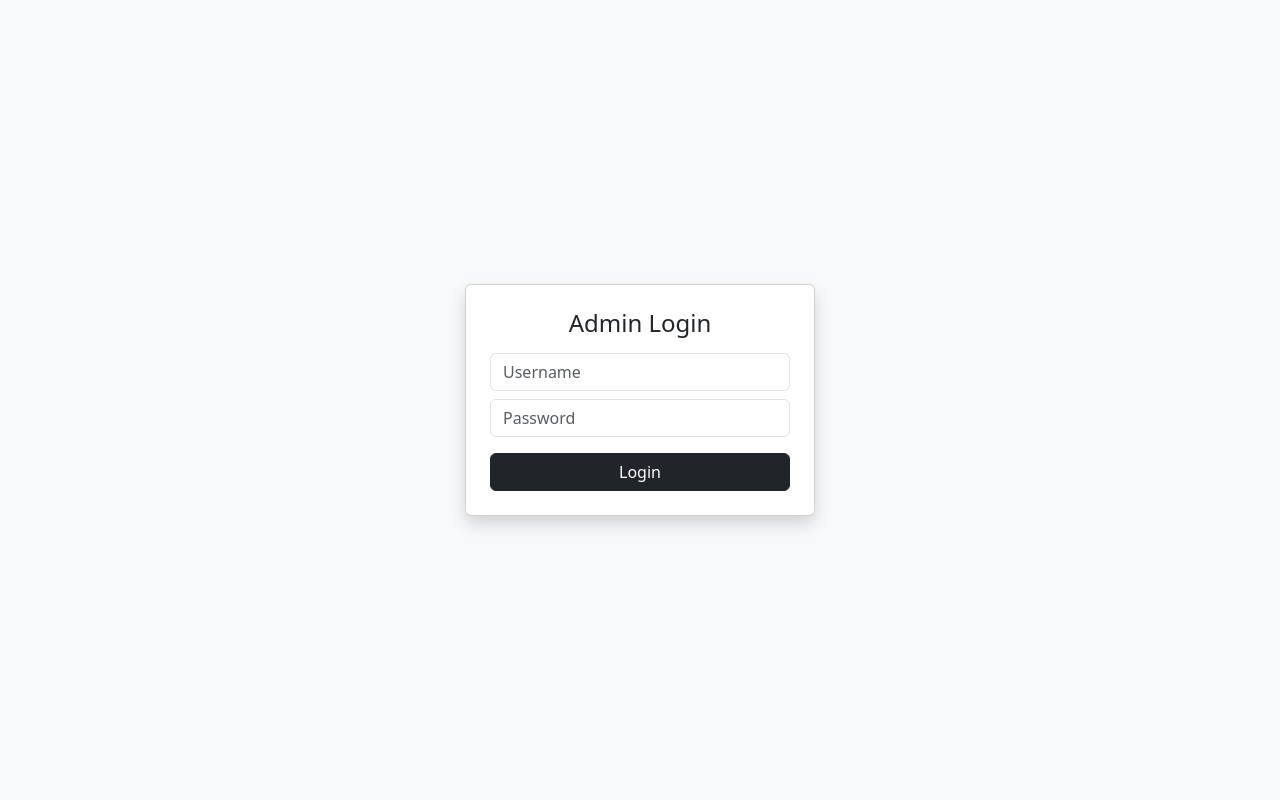
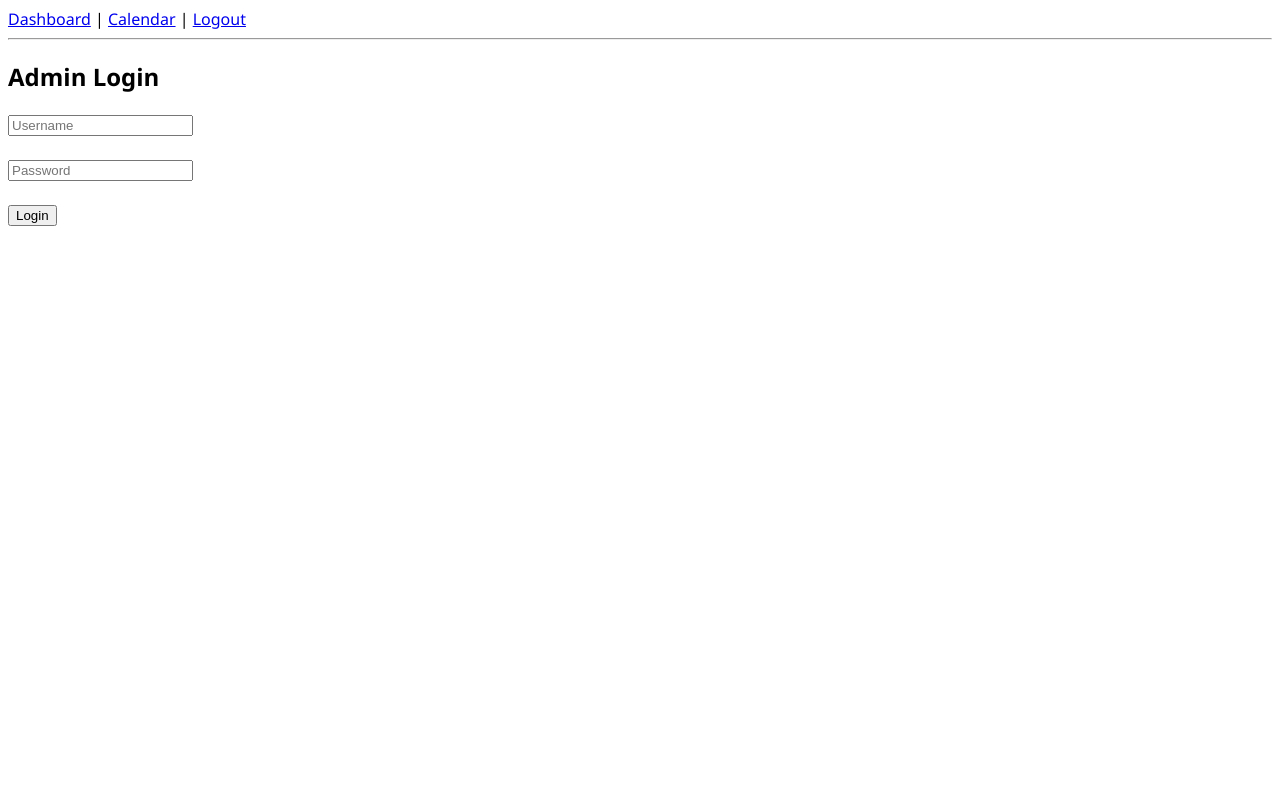
Before and after one commit to A-B1SHEMA/SHEMAPRT, a Flask app: page /login in a window 1280 px wide. Run offline with Flask 3, Linux system fonts and the light colour scheme.

Commit message:
Refactor login.html to extend layout and simplify form

```diff
--- a/templates/login.html
+++ b/templates/login.html
@@ -1,24 +1,10 @@
-<!DOCTYPE html>
-<html>
-<head>
-<link rel="stylesheet"
-  href="https://cdn.jsdelivr.net/npm/bootstrap@5.3.0/dist/css/bootstrap.min.css">
-</head>
-<body class="d-flex align-items-center justify-content-center bg-light" style="height:100vh">
-
-<div class="card shadow p-4" style="width: 350px;">
-    <h4 class="text-center mb-3">Admin Login</h4>
-
-    {% if error %}
-        <div class="alert alert-danger">{{ error }}</div>
-    {% endif %}
-
-    <form method="POST">
-        <input class="form-control mb-2" type="text" name="username" placeholder="Username" required>
-        <input class="form-control mb-3" type="password" name="password" placeholder="Password" required>
-        <button class="btn btn-dark w-100">Login</button>
-    </form>
-</div>
-
-</body>
-</html>
+{% extends "layout.html" %}
+{% block content %}
+<h2>Admin Login</h2>
+<form method="POST">
+    <input type="text" name="username" placeholder="Username" required><br><br>
+    <input type="password" name="password" placeholder="Password" required><br><br>
+    <button type="submit">Login</button>
+</form>
+{% if error %}<p style="color:red">{{ error }}</p>{% endif %}
+{% endblock %}
```
